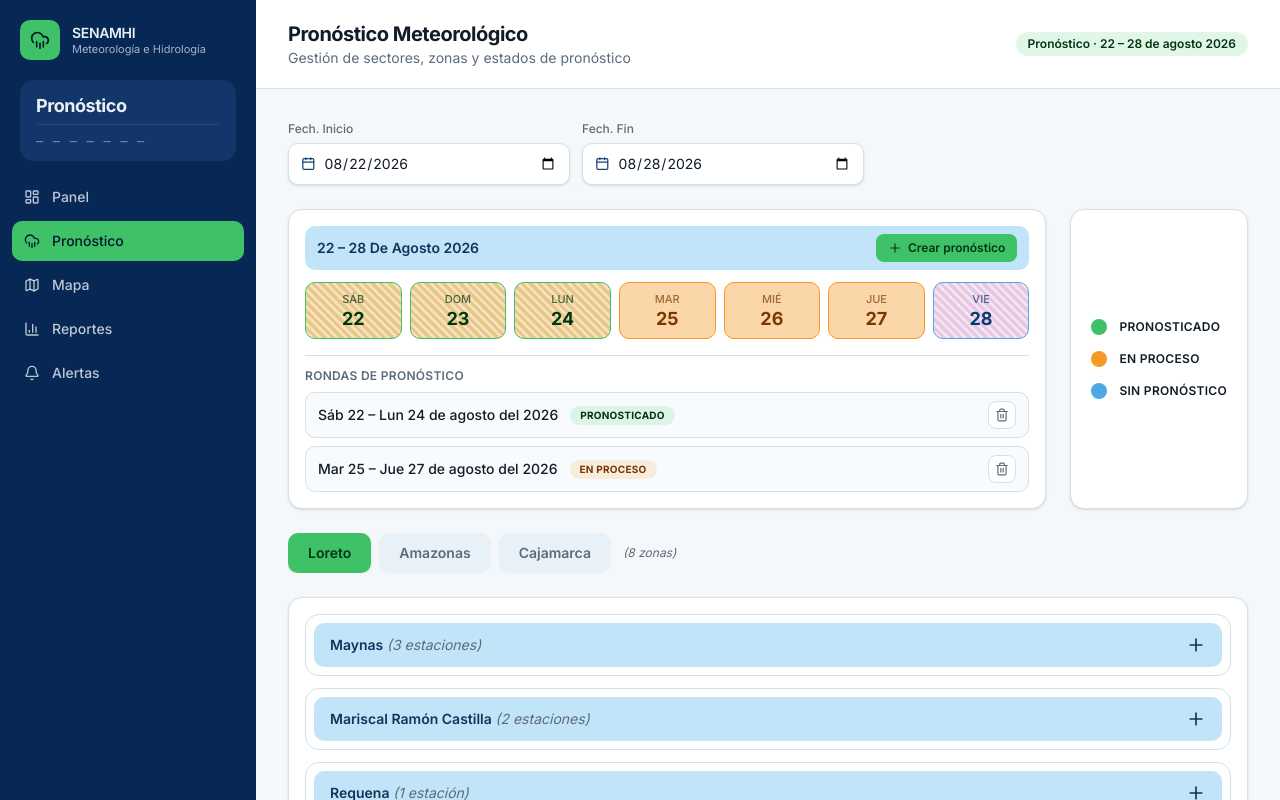
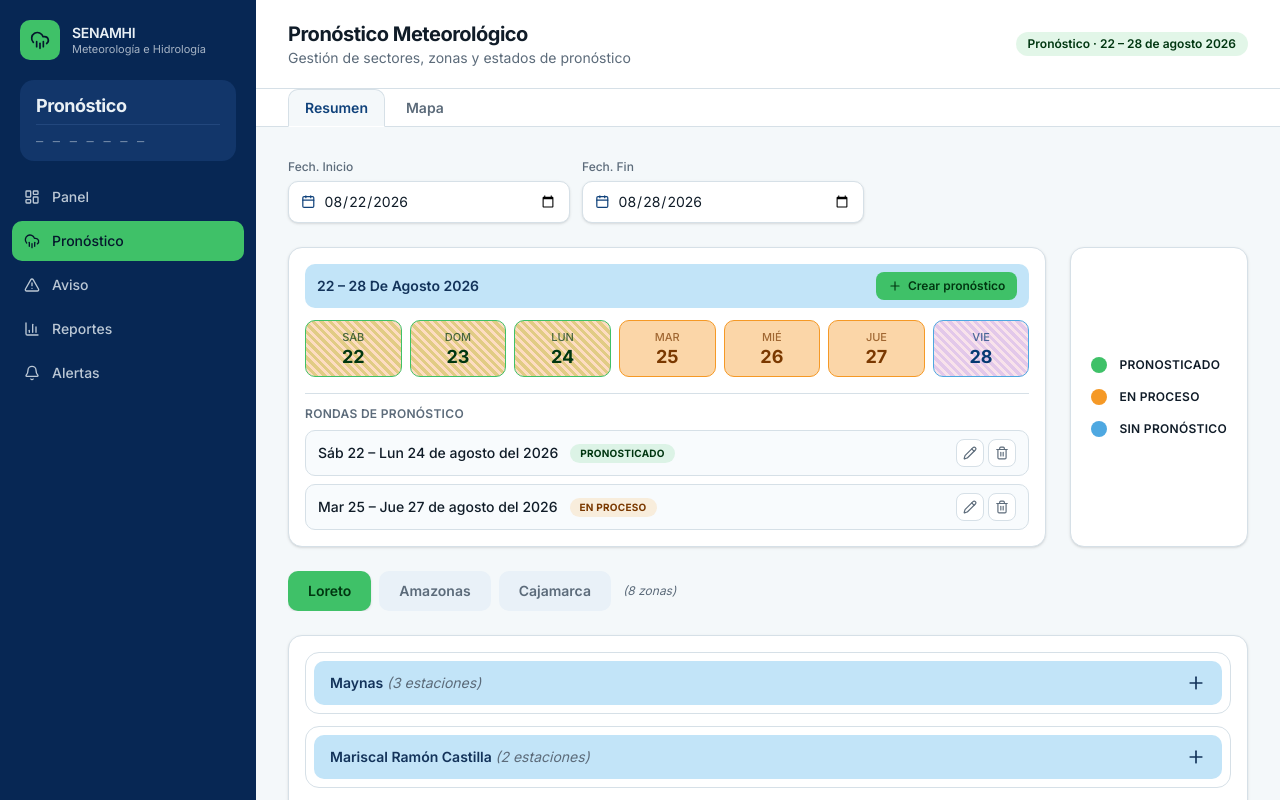
Before and after one commit to franklinsilva99/senamhi-pronostico-dashboard, a Next.js app: page / in a window 1280 px wide. Shown: the top 800 px of the page. Built offline with nearby package versions, Linux system fonts and the light colour scheme.

Commit message:
Integra el mapa como pestaña del módulo Pronóstico y agrega módulo Aviso

```diff
--- /dev/null
+++ b/app/aviso/page.tsx
@@ -0,0 +1,34 @@
+import { AppSidebar } from "@/components/app-sidebar"
+
+export default function AvisoPage() {
+  return (
+    <div className="flex min-h-screen bg-background">
+      <AppSidebar active="Aviso" />
+
+      <main className="flex-1 overflow-x-hidden">
+        <header className="flex items-center justify-between border-b border-border bg-card px-8 py-5">
+          <div>
+            <h1 className="text-xl font-bold tracking-tight text-foreground">
+              Aviso
+            </h1>
+            <p className="text-sm text-muted-foreground">
+              Gestión de avisos meteorológicos e hidrológicos
+            </p>
+          </div>
+        </header>
+
+        <div className="mx-auto flex max-w-5xl flex-col gap-6 p-8">
+          <div className="rounded-xl border border-border bg-card p-8 text-center shadow-sm">
+            <p className="text-sm font-semibold text-foreground">
+              Módulo en desarrollo
+            </p>
+            <p className="mt-2 text-sm text-muted-foreground">
+              Este módulo es independiente del módulo Pronóstico y se
+              implementará próximamente.
+            </p>
+          </div>
+        </div>
+      </main>
+    </div>
+  )
+}
--- a/app/mapa/page.tsx
+++ /dev/null
@@ -1,72 +0,0 @@
-"use client"
-
-import { useEffect, useState } from "react"
-import { AppSidebar } from "@/components/app-sidebar"
-import { MapHeader } from "@/components/map/map-header"
-import { MapTabs, type MapTab } from "@/components/map/map-tabs"
-import { ForecastMapWrapper } from "@/components/map/forecast-map-wrapper"
-import { ForecastChart } from "@/components/map/forecast-chart"
-import { ForecastPanel } from "@/components/map/forecast-panel"
-import { useStore } from "@/lib/store"
-
-export default function MapaPage() {
-  const [tab, setTab] = useState<MapTab>("MAPA")
-  const { state } = useStore()
-
-  const rondas = state.rondas
-    .filter((r) => r.sectorId === state.sectorActivoId)
-    .sort((a, b) => a.inicio.localeCompare(b.inicio))
-
-  const [rondaId, setRondaId] = useState(
-    () => rondas[rondas.length - 1]?.id ?? ""
-  )
-  const [zonaFiltro, setZonaFiltro] = useState("todos")
-
-  useEffect(() => {
-    setRondaId(rondas[rondas.length - 1]?.id ?? "")
-    setZonaFiltro("todos")
-    // eslint-disable-next-line react-hooks/exhaustive-deps
-  }, [state.sectorActivoId])
-
-  return (
-    <div className="flex min-h-screen bg-background">
-      <AppSidebar active="Mapa" />
-
-      <main className="flex flex-1 flex-col overflow-hidden">
-        <MapHeader
-          zonaFiltro={zonaFiltro}
-          onZonaChange={setZonaFiltro}
-          rondaId={rondaId}
-          onRondaChange={setRondaId}
-        />
-
-        <div className="grid flex-1 grid-cols-1 gap-4 p-4 lg:grid-cols-[minmax(0,2fr)_minmax(0,3fr)]">
-          <section
-            aria-label={tab === "MAPA" ? "Mapa de pronóstico" : "Gráfico de pronóstico"}
-            className="flex min-h-[520px] flex-col overflow-hidden rounded-xl border border-border bg-card shadow-sm"
-          >
-            <MapTabs active={tab} onChange={setTab} />
-            <div className="relative flex-1 min-h-0">
-              {tab === "MAPA" ? (
-                <ForecastMapWrapper
-                  rondaId={rondaId}
-                  zonaFiltro={zonaFiltro}
-                  onZonaChange={setZonaFiltro}
-                />
-              ) : (
-                <ForecastChart zonaFiltro={zonaFiltro} />
-              )}
-            </div>
-          </section>
-
-          <aside
-            aria-label="Detalle de pronóstico"
-            className="min-h-[520px] overflow-hidden rounded-xl border border-border bg-card py-3 shadow-sm"
-          >
-            <ForecastPanel rondaId={rondaId} zonaFiltro={zonaFiltro} />
-          </aside>
-        </div>
-      </main>
-    </div>
-  )
-}
--- a/app/page.tsx
+++ b/app/page.tsx
@@ -1,16 +1,57 @@
+"use client"
+
+import { useEffect, useState } from "react"
 import { AppSidebar } from "@/components/app-sidebar"
 import { DateRange } from "@/components/date-range"
 import { ForecastCalendar } from "@/components/forecast-calendar"
 import { RangoBadge } from "@/components/rango-badge"
 import { SectorTabs } from "@/components/sector-tabs"
 import { ZonesAccordion } from "@/components/zones-accordion"
+import { MapHeader } from "@/components/map/map-header"
+import { MapTabs, type MapTab } from "@/components/map/map-tabs"
+import { ForecastMapWrapper } from "@/components/map/forecast-map-wrapper"
+import { ForecastChart } from "@/components/map/forecast-chart"
+import { ForecastPanel } from "@/components/map/forecast-panel"
+import { useStore } from "@/lib/store"
+
+type Vista = "resumen" | "mapa"
+
+const vistas: { id: Vista; label: string }[] = [
+  { id: "resumen", label: "Resumen" },
+  { id: "mapa", label: "Mapa" },
+]
 
 export default function Page() {
+  const [vista, setVista] = useState<Vista>("resumen")
+  const [mapTab, setMapTab] = useState<MapTab>("MAPA")
+  const { state } = useStore()
+
+  const rondas = state.rondas
+    .filter((r) => r.sectorId === state.sectorActivoId)
+    .sort((a, b) => a.inicio.localeCompare(b.inicio))
+
+  const [rondaId, setRondaId] = useState(
+    () => rondas[rondas.length - 1]?.id ?? ""
+  )
+  const [zonaFiltro, setZonaFiltro] = useState("todos")
+
+  useEffect(() => {
+    setRondaId(rondas[rondas.length - 1]?.id ?? "")
+    setZonaFiltro("todos")
+    // eslint-disable-next-line react-hooks/exhaustive-deps
+  }, [state.sectorActivoId])
+
+  const editarPronostico = (nuevaRondaId: string, zonaId?: string) => {
+    setRondaId(nuevaRondaId)
+    setZonaFiltro(zonaId ?? "todos")
+    setVista("mapa")
+  }
+
   return (
     <div className="flex min-h-screen bg-background">
       <AppSidebar />
 
-      <main className="flex-1 overflow-x-hidden">
+      <main className="flex flex-1 flex-col overflow-x-hidden">
         <header className="flex items-center justify-between border-b border-border bg-card px-8 py-5">
           <div>
             <h1 className="text-xl font-bold tracking-tight text-foreground">
@@ -23,13 +64,32 @@ export default function Page() {
           <RangoBadge />
         </header>
 
-        <div className="mx-auto flex max-w-5xl flex-col gap-6 p-8">
+        <nav className="flex items-end gap-1 border-b border-border bg-card px-8">
+          {vistas.map((v) => (
+            <button
+              key={v.id}
+              type="button"
+              onClick={() => setVista(v.id)}
+              aria-current={vista === v.id ? "page" : undefined}
+              className={`-mb-px rounded-t-lg border px-4 py-2 text-sm font-semibold transition-colors ${
+                vista === v.id
+                  ? "border-border border-b-card bg-background text-primary"
+                  : "border-transparent text-muted-foreground hover:text-foreground"
+              }`}
+            >
+              {v.label}
+            </button>
+          ))}
+        </nav>
+
+        {vista === "resumen" ? (
+          <div className="mx-auto flex w-full max-w-5xl flex-col gap-6 p-8">
             <section aria-label="Rango de fechas" className="max-w-xl">
               <DateRange />
             </section>
 
             <section aria-label="Calendario de pronóstico">
-            <ForecastCalendar />
+              <ForecastCalendar onEditar={editarPronostico} />
             </section>
 
             <section aria-label="Sectores">
@@ -37,9 +97,50 @@ export default function Page() {
             </section>
 
             <section aria-label="Zonas">
-            <ZonesAccordion />
+              <ZonesAccordion onEditar={editarPronostico} />
             </section>
           </div>
+        ) : (
+          <div className="flex flex-1 flex-col overflow-hidden">
+            <MapHeader
+              zonaFiltro={zonaFiltro}
+              onZonaChange={setZonaFiltro}
+              rondaId={rondaId}
+              onRondaChange={setRondaId}
+            />
+
+            <div className="grid flex-1 grid-cols-1 gap-4 p-4 lg:grid-cols-[minmax(0,2fr)_minmax(0,3fr)]">
+              <section
+                aria-label={
+                  mapTab === "MAPA"
+                    ? "Mapa de pronóstico"
+                    : "Gráfico de pronóstico"
+                }
+                className="flex min-h-[520px] flex-col overflow-hidden rounded-xl border border-border bg-card shadow-sm"
+              >
+                <MapTabs active={mapTab} onChange={setMapTab} />
+                <div className="relative flex-1 min-h-0">
+                  {mapTab === "MAPA" ? (
+                    <ForecastMapWrapper
+                      rondaId={rondaId}
+                      zonaFiltro={zonaFiltro}
+                      onZonaChange={setZonaFiltro}
+                    />
+                  ) : (
+                    <ForecastChart zonaFiltro={zonaFiltro} />
+                  )}
+                </div>
+              </section>
+
+              <aside
+                aria-label="Detalle de pronóstico"
+                className="min-h-[520px] overflow-hidden rounded-xl border border-border bg-card py-3 shadow-sm"
+              >
+                <ForecastPanel rondaId={rondaId} zonaFiltro={zonaFiltro} />
+              </aside>
+            </div>
+          </div>
+        )}
       </main>
     </div>
   )
--- a/components/app-sidebar.tsx
+++ b/components/app-sidebar.tsx
@@ -1,7 +1,7 @@
 import {
   CloudRain,
   LayoutDashboard,
-  Map,
+  TriangleAlert,
   BarChart3,
   Bell,
   Settings,
@@ -10,7 +10,7 @@ import {
 const navItems = [
   { icon: LayoutDashboard, label: "Panel", href: "#" },
   { icon: CloudRain, label: "Pronóstico", href: "/" },
-  { icon: Map, label: "Mapa", href: "/mapa" },
+  { icon: TriangleAlert, label: "Aviso", href: "/aviso" },
   { icon: BarChart3, label: "Reportes", href: "#" },
   { icon: Bell, label: "Alertas", href: "#" },
 ]
--- a/components/forecast-calendar.tsx
+++ b/components/forecast-calendar.tsx
@@ -1,7 +1,7 @@
 "use client"
 
 import { useState } from "react"
-import { Plus, Trash2 } from "lucide-react"
+import { Pencil, Plus, Trash2 } from "lucide-react"
 import { useStore } from "@/lib/store"
 import { HOY } from "@/lib/seed"
 import {
@@ -37,7 +37,11 @@ const legend = [
   { label: "SIN PRONÓSTICO", color: "bg-noforecast" },
 ]
 
-export function ForecastCalendar() {
+export function ForecastCalendar({
+  onEditar,
+}: {
+  onEditar: (rondaId: string) => void
+}) {
   const { state, crearRonda, setRango, eliminarRonda } = useStore()
   const { rango } = state
 
@@ -225,14 +229,24 @@ export function ForecastCalendar() {
                         </span>
                       )}
                     </div>
+                    <div className="flex shrink-0 items-center gap-1">
+                      <button
+                        type="button"
+                        onClick={() => onEditar(r.id)}
+                        aria-label={`Editar ronda ${fmtRangoConAnio(r.inicio, r.fin)}`}
+                        className="flex h-7 w-7 items-center justify-center rounded-md border border-border bg-card text-muted-foreground transition-colors hover:bg-accent hover:text-accent-foreground"
+                      >
+                        <Pencil className="h-3.5 w-3.5" aria-hidden="true" />
+                      </button>
                       <button
                         type="button"
                         onClick={() => eliminar(r.id)}
                         aria-label={`Eliminar ronda ${fmtRangoConAnio(r.inicio, r.fin)}`}
-                      className="flex h-7 w-7 shrink-0 items-center justify-center rounded-md border border-border bg-card text-muted-foreground transition-colors hover:bg-accent hover:text-accent-foreground"
+                        className="flex h-7 w-7 items-center justify-center rounded-md border border-border bg-card text-muted-foreground transition-colors hover:bg-accent hover:text-accent-foreground"
                       >
                         <Trash2 className="h-3.5 w-3.5" aria-hidden="true" />
                       </button>
+                    </div>
                   </li>
                 )
               })}
--- a/components/zones-accordion.tsx
+++ b/components/zones-accordion.tsx
@@ -1,12 +1,18 @@
 "use client"
 
 import { useState } from "react"
-import { Minus, Plus, Trash2 } from "lucide-react"
+import { Minus, Pencil, Plus, Trash2 } from "lucide-react"
 import { useStore } from "@/lib/store"
 import { fechaLargaCorta, fmtCortoConDia } from "@/lib/fechas"
 import type { Pronostico, Zona } from "@/lib/types"
 
-function PronosticoView({ pronostico }: { pronostico: Pronostico }) {
+function PronosticoView({
+  pronostico,
+  onEditar,
+}: {
+  pronostico: Pronostico
+  onEditar: (rondaId: string, zonaId: string) => void
+}) {
   const { eliminarPronostico } = useStore()
 
   return (
@@ -16,6 +22,15 @@ function PronosticoView({ pronostico }: { pronostico: Pronostico }) {
           Ronda {fmtCortoConDia(pronostico.inicio)} –{" "}
           {fmtCortoConDia(pronostico.fin)}
         </span>
+        <div className="flex items-center gap-1">
+          <button
+            type="button"
+            onClick={() => onEditar(pronostico.rondaId, pronostico.zonaId)}
+            aria-label="Editar pronóstico"
+            className="flex h-7 w-7 items-center justify-center rounded-md border border-border bg-card text-muted-foreground transition-colors hover:bg-accent hover:text-accent-foreground"
+          >
+            <Pencil className="h-3.5 w-3.5" aria-hidden="true" />
+          </button>
           <button
             type="button"
             onClick={() => eliminarPronostico(pronostico.id)}
@@ -24,6 +39,7 @@ function PronosticoView({ pronostico }: { pronostico: Pronostico }) {
           >
             <Trash2 className="h-3.5 w-3.5" aria-hidden="true" />
           </button>
+        </div>
       </div>
 
       <div className="flex flex-col">
@@ -53,7 +69,13 @@ function PronosticoView({ pronostico }: { pronostico: Pronostico }) {
   )
 }
 
-function ZoneCard({ zona }: { zona: Zona }) {
+function ZoneCard({
+  zona,
+  onEditar,
+}: {
+  zona: Zona
+  onEditar: (rondaId: string, zonaId: string) => void
+}) {
   const { state } = useStore()
   const [open, setOpen] = useState(false)
 
@@ -115,12 +137,12 @@ function ZoneCard({ zona }: { zona: Zona }) {
 
           {pronosticos.length === 0 && (
             <p className="text-xs italic text-muted-foreground">
-              Sin pronósticos. Edítalos en la vista de Mapa.
+              Sin pronósticos. Edítalos en la pestaña Mapa.
             </p>
           )}
 
           {pronosticos.map((p) => (
-            <PronosticoView key={p.id} pronostico={p} />
+            <PronosticoView key={p.id} pronostico={p} onEditar={onEditar} />
           ))}
         </div>
       )}
@@ -128,7 +150,11 @@ function ZoneCard({ zona }: { zona: Zona }) {
   )
 }
 
-export function ZonesAccordion() {
+export function ZonesAccordion({
+  onEditar,
+}: {
+  onEditar: (rondaId: string, zonaId: string) => void
+}) {
   const { state } = useStore()
   const zonas = state.zonas.filter((z) => z.sectorId === state.sectorActivoId)
 
@@ -136,7 +162,7 @@ export function ZonesAccordion() {
     <div className="rounded-xl border border-border bg-card p-4 shadow-sm">
       <div className="flex flex-col gap-3">
         {zonas.map((z) => (
-          <ZoneCard key={z.id} zona={z} />
+          <ZoneCard key={z.id} zona={z} onEditar={onEditar} />
         ))}
       </div>
     </div>
```
Also changed, not shown: 1 other file (tests, documents, lock files or other folders). Lines whose indentation alone changed are shown as unchanged.
